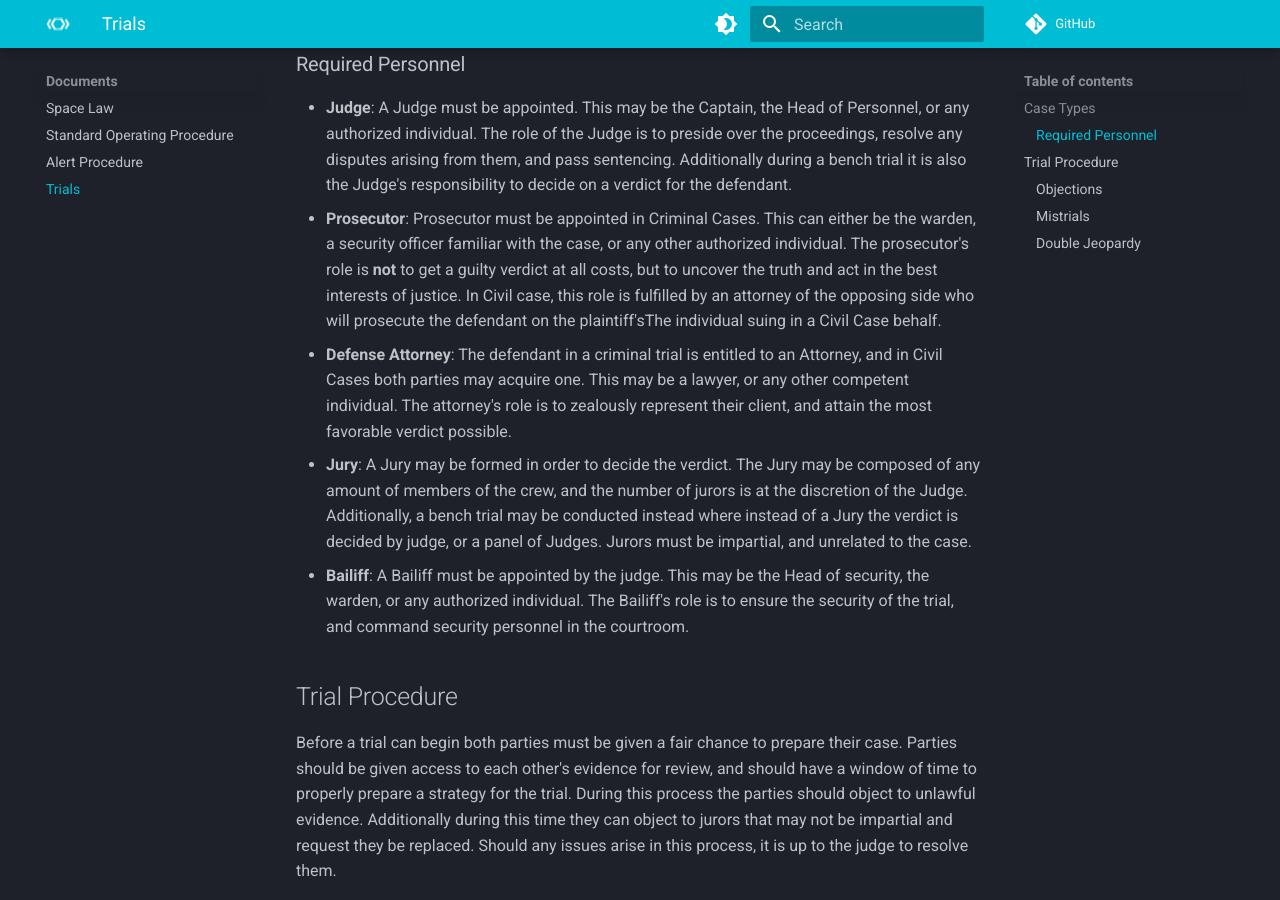
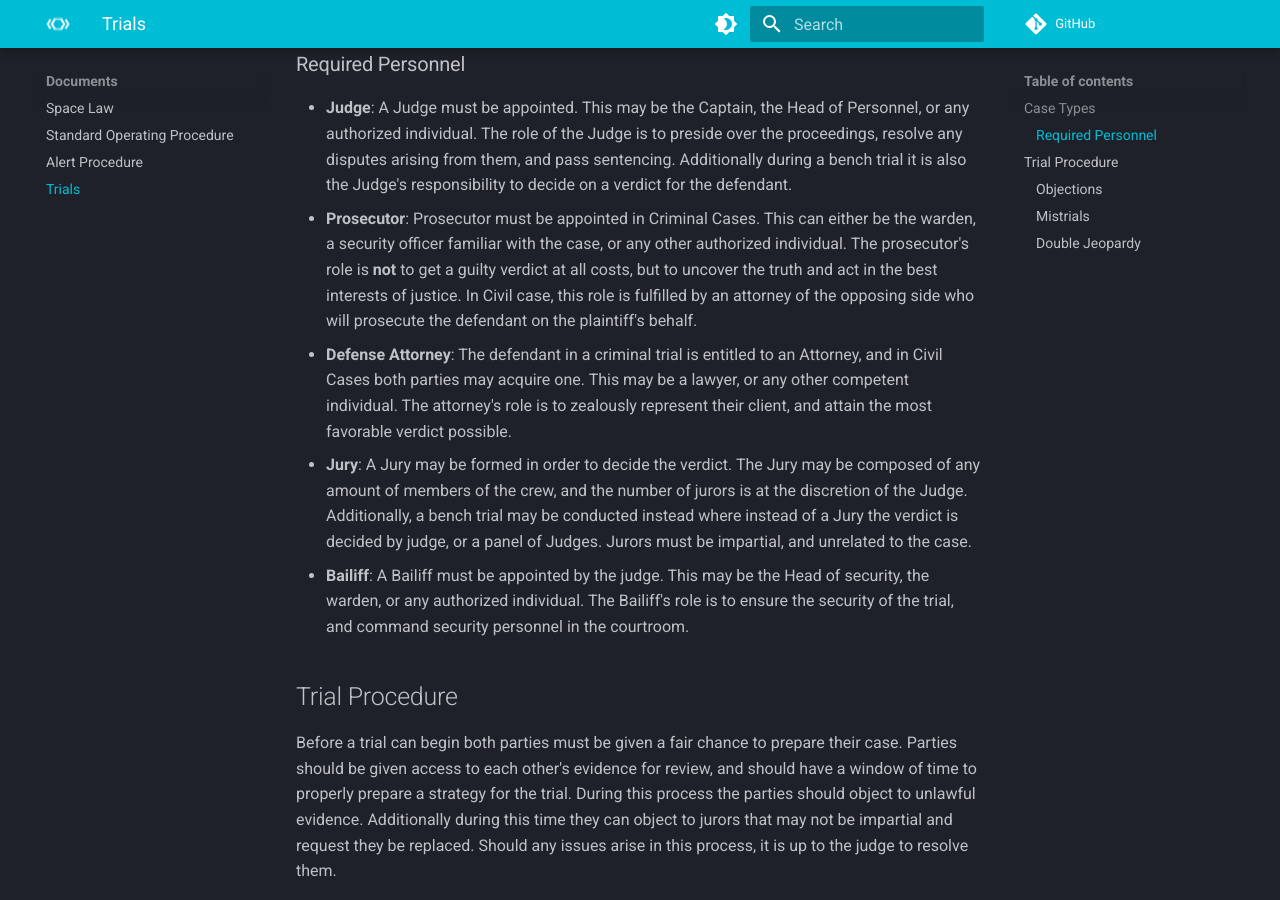
Before and after one commit to echo-station/player-wiki, an MkDocs documentation site: the page built from docs/documents/trials.md, in a window 1280 px wide and 900 px high, scrolled down 916 px. Built offline with MkDocs 1.6.1 and Material for MkDocs 9.7.7, drawn with Linux system fonts in a browser that asks for light colours; comment, search, counter and statistics services are not loaded.

Commit message:
Remove more old formatting

```diff
--- a/docs/documents/trials.md
+++ b/docs/documents/trials.md
@@ -20,7 +20,7 @@ While it may seem there is not much of a distinction, the biggest difference bet
 ### Required Personnel
 
 - **Judge**: A Judge must be appointed. This may be the Captain, the Head of Personnel, or any authorized individual. The role of the Judge is to preside over the proceedings, resolve any disputes arising from them, and pass sentencing. Additionally during a bench trial it is also the Judge's responsibility to decide on a verdict for the defendant.
-- **Prosecutor**: Prosecutor must be appointed in Criminal Cases. This can either be the warden, a security officer familiar with the case, or any other authorized individual. The prosecutor's role is **not** to get a guilty verdict at all costs, but to uncover the truth and act in the best interests of justice. In Civil case, this role is fulfilled by an attorney of the opposing side who will prosecute the defendant on the plaintiff's<ref>The individual suing in a Civil Case</ref> behalf.
+- **Prosecutor**: Prosecutor must be appointed in Criminal Cases. This can either be the warden, a security officer familiar with the case, or any other authorized individual. The prosecutor's role is **not** to get a guilty verdict at all costs, but to uncover the truth and act in the best interests of justice. In Civil case, this role is fulfilled by an attorney of the opposing side who will prosecute the defendant on the plaintiff's behalf.
 - **Defense Attorney**: The defendant in a criminal trial is entitled to an Attorney, and in Civil Cases both parties may acquire one. This may be a lawyer, or any other competent individual. The attorney's role is to zealously represent their client, and attain the most favorable verdict possible.
 - **Jury**: A Jury may be formed in order to decide the verdict. The Jury may be composed of any amount of members of the crew, and the number of jurors is at the discretion of the Judge. Additionally, a bench trial may be conducted instead where instead of a Jury the verdict is decided by judge, or a panel of Judges. Jurors must be impartial, and unrelated to the case.
 - **Bailiff**: A Bailiff must be appointed by the judge. This may be the Head of security, the warden, or any authorized individual. The Bailiff's role is to ensure the security of the trial, and command security personnel in the courtroom.
```
